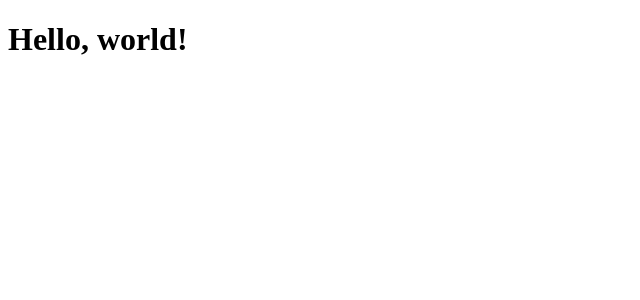
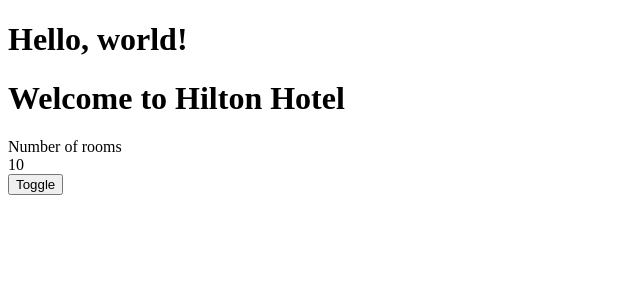
Before and after one commit to esraahisham753/Angular-practice, an Angular app in the folder hotelinventoryapp/: page / in a window 1280 px wide. Shown: the top 300 px of the page, without its empty margins (0-640 px from the left). Built offline with nearby package versions, Linux system fonts and the light colour scheme.

Commit message:
Practice binding using the rooms component

```diff
--- a/hotelinventoryapp/angular.json
+++ b/hotelinventoryapp/angular.json
@@ -12,7 +12,7 @@
       },
       "root": "",
       "sourceRoot": "src",
-      "prefix": "app",
+      "prefix": "hinv",
       "architect": {
         "build": {
           "builder": "@angular-devkit/build-angular:application",
--- a/hotelinventoryapp/src/app/app.component.html
+++ b/hotelinventoryapp/src/app/app.component.html
@@ -1 +1,2 @@
 <h1>Hello, world!</h1>
+<hinv-rooms></hinv-rooms>
--- a/hotelinventoryapp/src/app/app.component.ts
+++ b/hotelinventoryapp/src/app/app.component.ts
@@ -1,10 +1,11 @@
 import { Component } from '@angular/core';
 import { RouterOutlet } from '@angular/router';
+import { RoomsComponent } from "./rooms/rooms.component";
 
 @Component({
-  selector: 'app-root',
+  selector: 'hinv-root',
   standalone: true,
-  imports: [RouterOutlet],
+  imports: [RouterOutlet, RoomsComponent],
   templateUrl: './app.component.html',
   //template: `
   //<h1>Hello, World from inline template</h1>
--- /dev/null
+++ b/hotelinventoryapp/src/app/rooms/rooms.component.html
@@ -0,0 +1,6 @@
+<h1>Welcome to {{ hotelname }}</h1>
+<div [hidden]="hideRooms">
+  Number of rooms
+  <div [innerText]="numberOfRooms"></div>
+</div>
+<button (click)="toggle()">Toggle</button>
--- /dev/null
+++ b/hotelinventoryapp/src/app/rooms/rooms.component.ts
@@ -0,0 +1,18 @@
+import { Component } from '@angular/core';
+
+@Component({
+  selector: 'hinv-rooms',
+  standalone: true,
+  imports: [],
+  templateUrl: './rooms.component.html',
+  styleUrl: './rooms.component.scss'
+})
+export class RoomsComponent {
+  hotelname = 'Hilton Hotel';
+  numberOfRooms = 10;
+  hideRooms = false;
+
+  toggle() {
+    this.hideRooms = ! this.hideRooms;
+  }
+}
--- a/hotelinventoryapp/src/index.html
+++ b/hotelinventoryapp/src/index.html
@@ -8,6 +8,6 @@
   <link rel="icon" type="image/x-icon" href="favicon.ico">
 </head>
 <body>
-  <app-root></app-root>
+  <hinv-root></hinv-root>
 </body>
 </html>
```
Also changed, not shown: hotelinventoryapp/src/app/rooms/rooms.component.scss (added), 1 other file (tests, documents, lock files or other folders).
